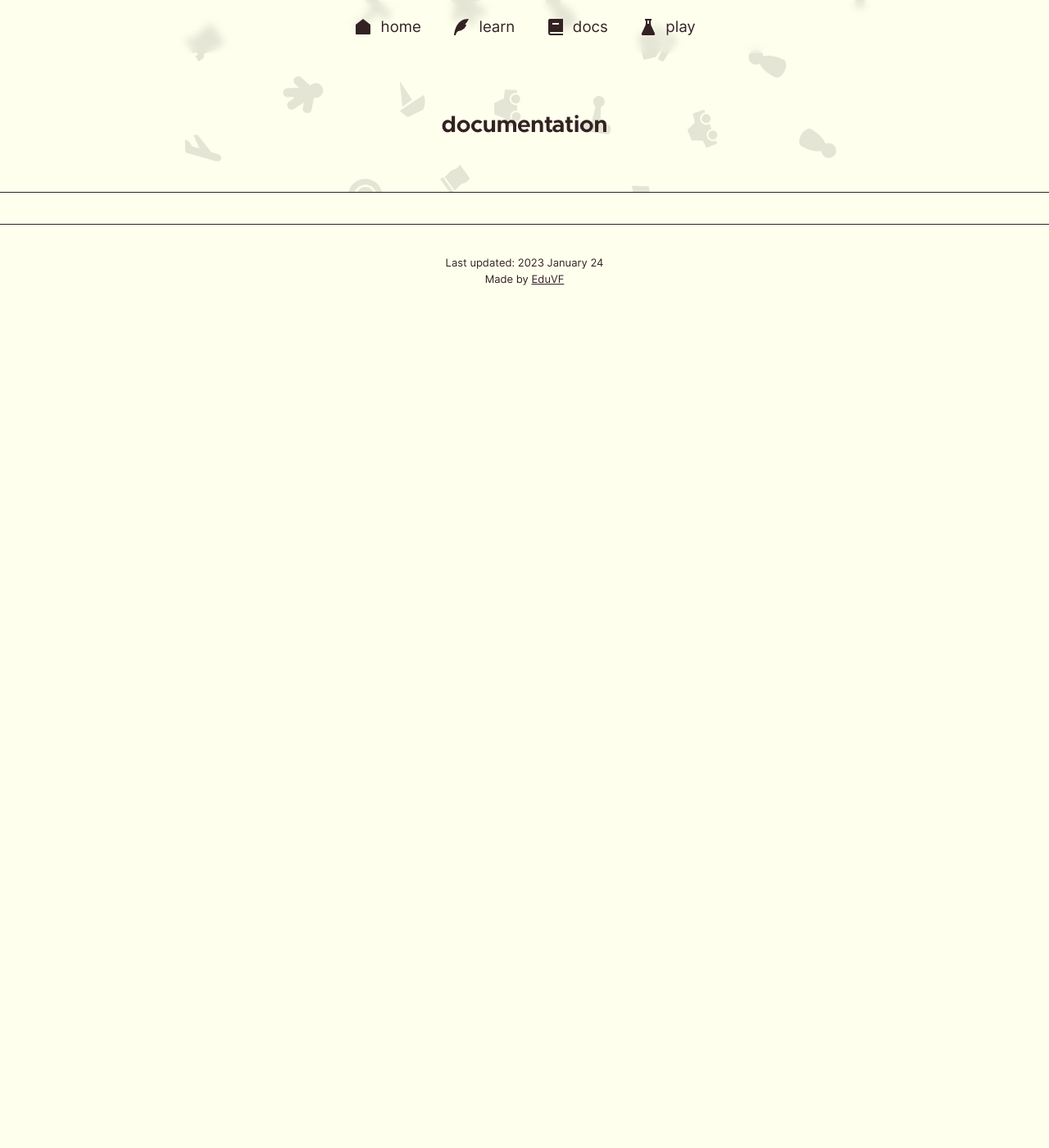
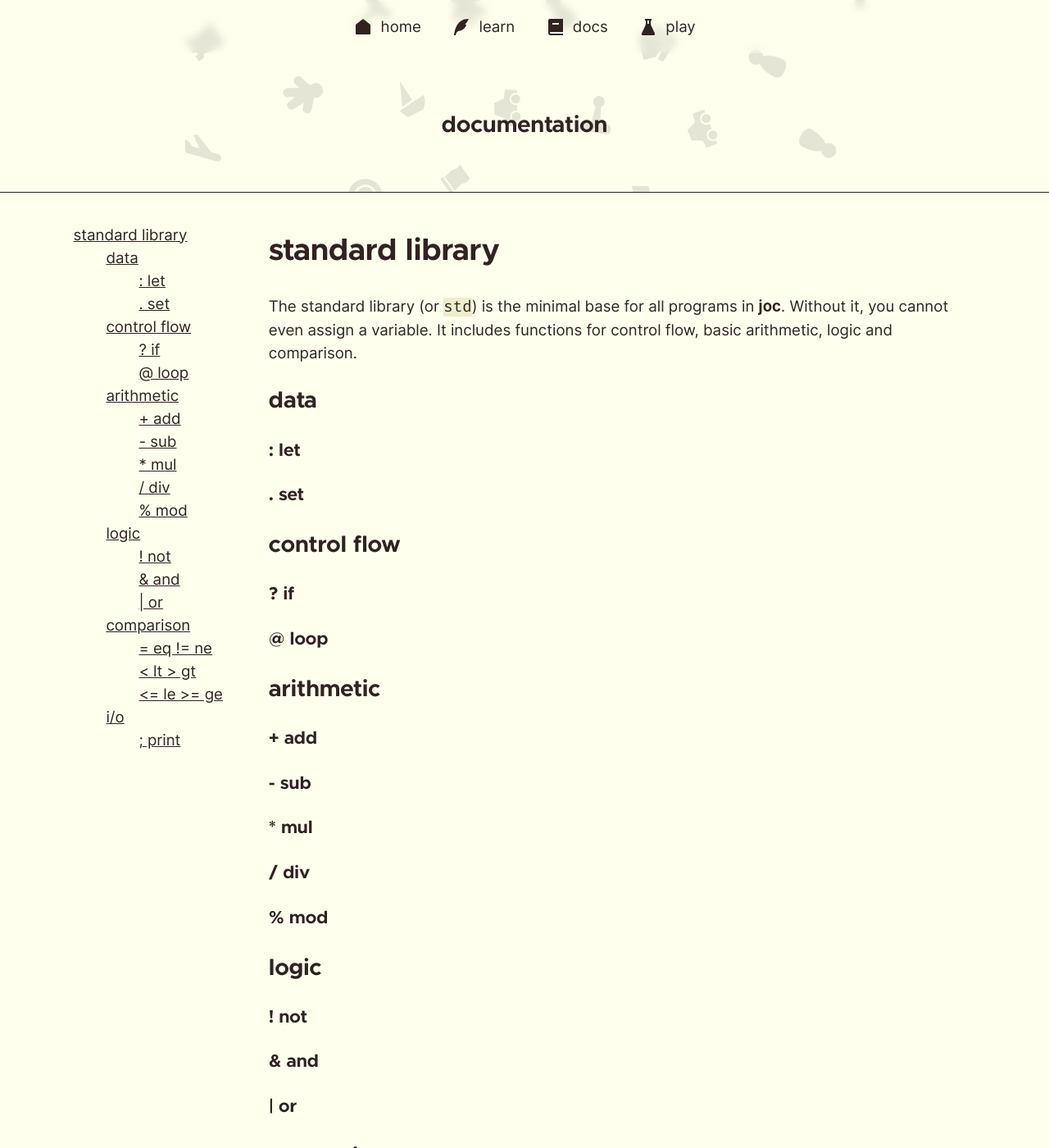
Before and after one commit to eduvf/joc, a Jekyll site: the page built from docs/pages/docs.md, in a window 1280 px wide and 1400 px high. Shown: the whole window at 82% size. Built offline with Jekyll 4.4.1, drawn with Linux system fonts in a browser that asks for light colours; some web fonts are replaced; some of the changed text lies outside the part shown.

Commit message:
docs structure

```diff
--- a/docs/assets/css/styles.scss
+++ b/docs/assets/css/styles.scss
@@ -89,9 +89,10 @@ header {
 main {
     display: flex;
     justify-content: center;
-    align-items: stretch;
+    align-items: flex-start;
     @media (max-width: $screen-sm) {
         flex-direction: column;
+        align-items: stretch;
     }
     gap: 1rem;
     aside {
--- a/docs/pages/docs.md
+++ b/docs/pages/docs.md
@@ -7,3 +7,51 @@ title: docs
 header:
     subtitle: documentation
 ---
+
+# standard library
+
+The standard library (or `std`) is the minimal base for all programs in **joc**. Without it, you cannot even assign a variable. It includes functions for control flow, basic arithmetic, logic and comparison.
+
+## data
+
+### : let
+
+### . set
+
+## control flow
+
+### ? if
+
+### @ loop
+
+## arithmetic
+
+### + add
+
+### - sub
+
+### \* mul
+
+### / div
+
+### % mod
+
+## logic
+
+### ! not
+
+### & and
+
+### | or
+
+## comparison
+
+### = eq != ne
+
+### < lt > gt
+
+### <= le >= ge
+
+## i/o
+
+### ; print
```
